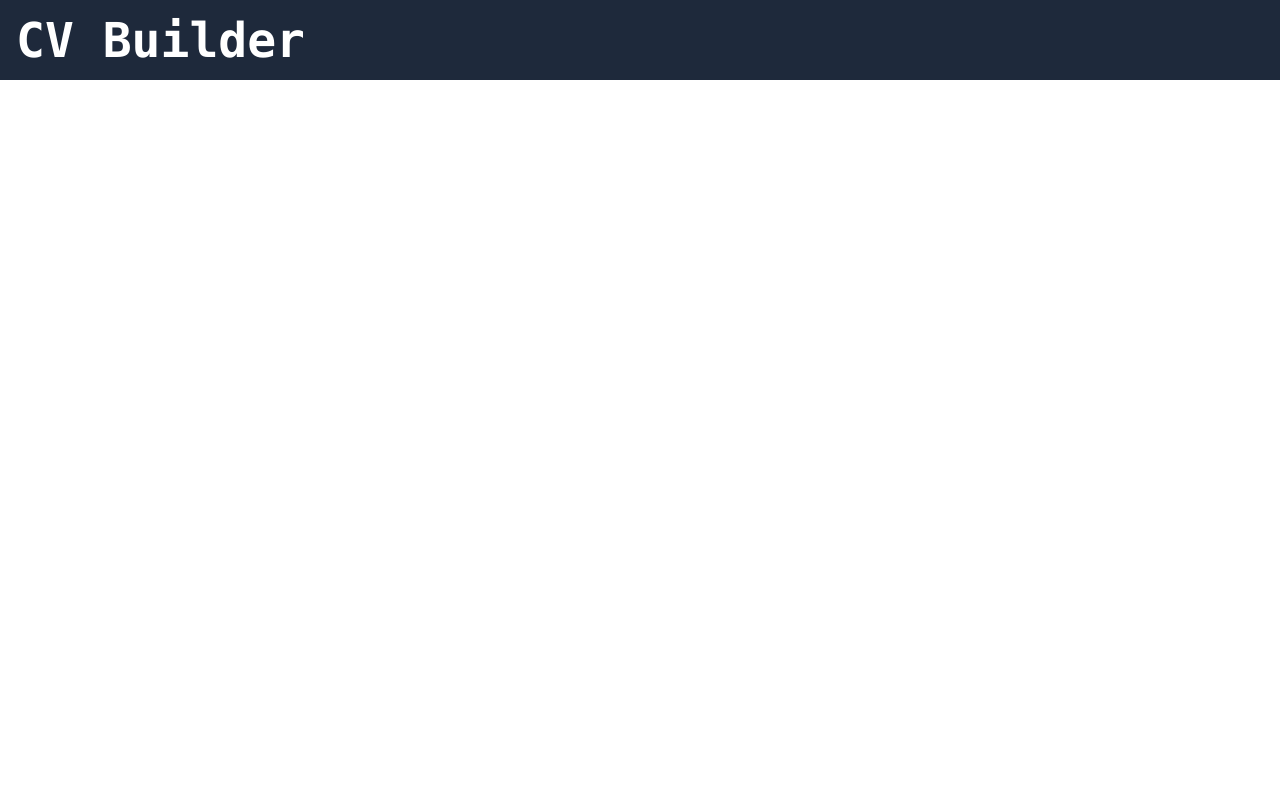
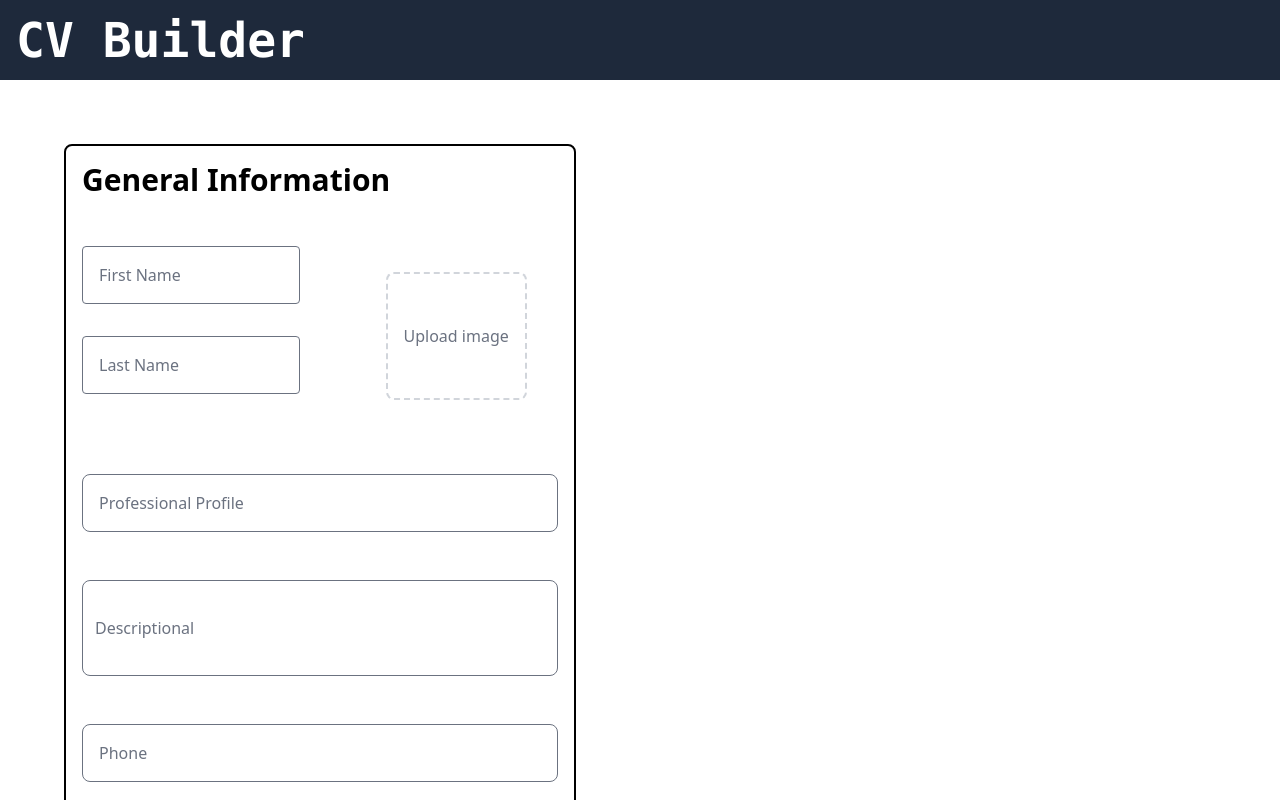
Before and after one commit to xeureka/CV-APP, a React (Vite) app: page / in a window 1280 px wide. Shown: the top 800 px of the page. Built offline with nearby package versions, Linux system fonts and the light colour scheme.

Commit message:
general information section completed

```diff
--- a/src/App.jsx
+++ b/src/App.jsx
@@ -1,10 +1,12 @@
 import React from 'react'
 import NavBar from './components/NavBar'
+import Form from './components/Form'
 
 const App = () => {
   return (
     <div>
       <NavBar />
+      <Form />
     </div>
   )
 }
--- /dev/null
+++ b/src/components/Form.jsx
@@ -0,0 +1,40 @@
+import React,{useState} from 'react'
+import {FaPlus} from 'react-icons/fa'
+
+const Form = () => {
+  return (
+    <div className='m-16 border-2 p-4 border-black rounded-lg w-2/5 '>
+      <div>
+        <h1 className='font-bold text-3xl'>General Information</h1>
+
+        <div className='my-12 flex justify-between'>
+            <div>
+                <input type="text" placeholder='First Name' className='rounded mb-8 p-4 w-4/5'/>
+                <input type="text" placeholder='Last Name' className='rounded mb-8 p-4 w-4/5' />
+            </div>
+
+            <div class="flex items-center justify-center w-5/6">
+                <label
+                    for="file-upload"
+                    class=" p-4 flex items-center justify-center w-5/ h-32 border-2 border-dashed border-gray-300 rounded-lg cursor-pointer text-gray-500 hover:bg-gray-100 hover:border-gray-400 transition">
+                   <p>Upload image <span className='block text-black'>{FaPlus}</span></p>
+                    <input id="file-upload" type="file" class="hidden" />
+                </label>
+            </div>
+
+        </div>
+
+        <div className='flex flex-col gap-12'>
+            <input type="text" placeholder='Professional Profile' className='p-4 rounded-lg'/>
+            <input type="text"  placeholder='Descriptional' className=' rounded-lg h-24'/>
+            <input type="tel"  placeholder='Phone' className='p-4 rounded-lg'/>
+            <input type="Email" placeholder='Email' className='p-4 rounded-lg'/>
+            <input type="text" placeholder='Adress' className='p-4 rounded-lg'/>
+
+        </div>
+      </div>
+    </div>
+  )
+}
+
+export default Form
```
